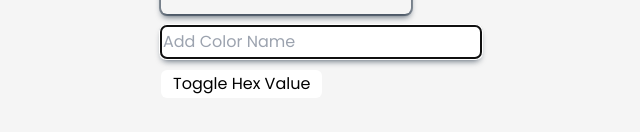
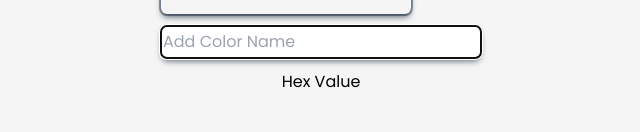
Before and after one commit to kawojue/show-text-color, a React (Vite) app: page / in a window 1280 px wide. Shown: the part 312-444 px from the top of the page, without its empty margins (319-959 px from the left). Built offline with nearby package versions, Linux system fonts and the light colour scheme.

Commit message:
Edit Name

```diff
--- a/src/components/ToggleHexValue.jsx
+++ b/src/components/ToggleHexValue.jsx
@@ -1,7 +1,7 @@
 const ToggleHexValue = ({ toggleHexValue }) => {
     return (
-        <button className="rounded-md px-3 py-0.5 bg-white w-fit" onClick={() => toggleHexValue()}>
-            Toggle Hex Value
+        <button className="btn" onClick={() => toggleHexValue()}>
+            Hex Value
         </button>
     )
 }
```
